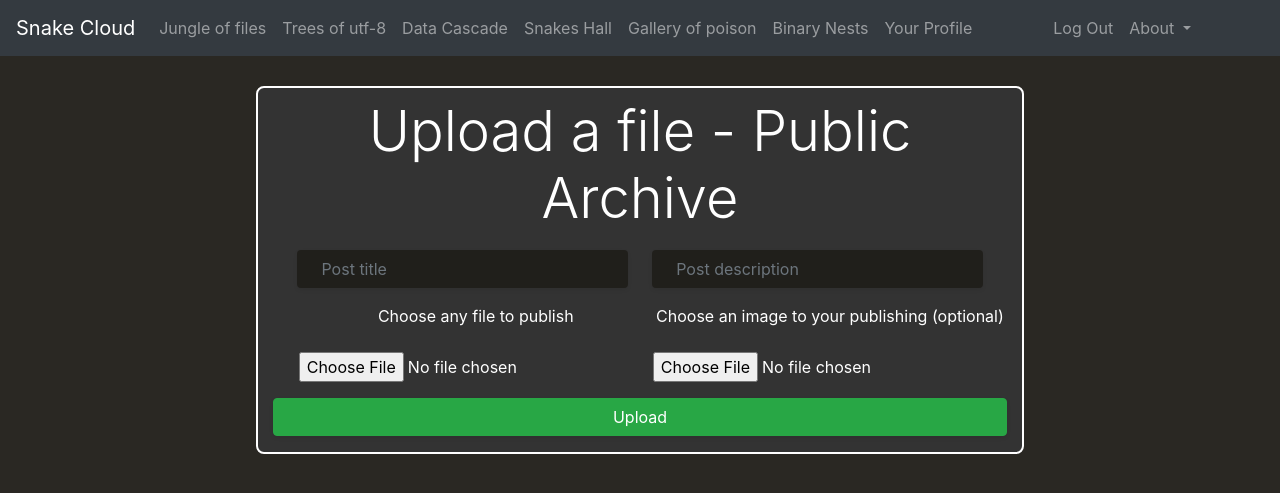
After one commit to KevBoyz/Snake-Cloud, a Django app: page /jungle/upload/ in a window 1280 px wide. The commit adds this page. Shown: the top 493 px of the page. Run offline with Django 4.2, Linux system fonts and the light colour scheme; a user stored in the database is signed in.

Commit message:
JOF upload template

```diff
--- a/SnakeCloud/jungle_of_files/urls.py
+++ b/SnakeCloud/jungle_of_files/urls.py
@@ -2,5 +2,6 @@ from django.urls import path
 from . import views
 
 urlpatterns = [
-    path('dashboard/', views.dashboard, name='register'),
+    path('dashboard/', views.dashboard, name='dashboard'),
+    path('upload/', views.upload, name='upload'),
 ]
--- a/SnakeCloud/jungle_of_files/views.py
+++ b/SnakeCloud/jungle_of_files/views.py
@@ -1,7 +1,17 @@
-from django.shortcuts import render
+from django.shortcuts import render, HttpResponse
 from django.contrib.auth.decorators import login_required
 
 
 @login_required(login_url='/auth/login/')
 def dashboard(request):
     return render(request, 'jungle/dashboard.html')
+
+
+@login_required(login_url='/auth/login/')
+def upload(request):
+    if request.method == 'POST':
+        title = request.POST.get('title')
+        description = request.POST.get('description')
+        return HttpResponse(f'{title} {description}')
+    elif request.method == 'GET':
+        return render(request, 'jungle/upload.html')
--- /dev/null
+++ b/SnakeCloud/templates/jungle/upload.html
@@ -0,0 +1,61 @@
+{% extends 'base.html' %}
+
+{% block 'head' %}
+    <style>
+        div, p, h3{
+            color: white
+        }
+        main, html{
+            background-color: #2a2823;
+        }
+        .dark{
+            background-color: #333;
+        }
+        .form-control{
+            background-color: #201f1b;
+            color: #218838;
+        }
+        .form-control:hover{
+            background-color: #242221;
+            color: #218838;
+        }
+        .form-control:focus{
+            background-color: #262423;
+            color: #218838;
+        }
+        #main{
+          width: 60%;
+          border: 2px white solid;
+          border-radius: .5em;
+        }
+        main{
+        padding-top: 30px;
+        }
+        .rounded-pill{
+          width: 45%;
+        }
+    </style>
+{% endblock %}
+
+{% block content %}
+<div class="container dark" id='main'>
+  <h1 style="text-align: center; padding: 10px 0 10px 0" class="display-4">Upload a file - Public Archive</h1>
+  <form method="POST"> {% csrf_token %}
+    <div class="form-group" style="display: flex;justify-content: space-evenly;">
+      <input type="text" name="title" placeholder="Post title" class="form-control rounded-pill border-0 shadow-sm px-4">
+      <input type="text" name="description" placeholder="Post description" class="form-control rounded-pill border-0 shadow-sm px-4">
+    </div>
+    <div class="form-group" style="display: flex;justify-content: space-between;padding-left:3.5%;">
+      <label style="width: 50%; text-align: center;">Choose any file to publish</label>
+      <label style="width: 50%; text-align: center;">Choose an image to your publishing (optional) </label>
+    </div>
+    <div class="form-group" style="display: flex;justify-content: space-between;padding-left:3.5%;">
+      <input type="file" name="upload_file" class="form-control-file" style="width:50%;" >
+      <input type="file" name="card_image" class="form-control-file" style="width:50%;">
+    </div>
+    <div class="form-group">
+      <button type="submit" class="btn btn-success btn-block mb-2 rounded-pill shadow-sm" style="width: 100%; margin:20p 0 10px 0x">Upload</button>
+    </div>
+  </form>
+</div>
+{% endblock %}
```
Also changed, not shown: SnakeCloud/templates/jungle/dashboard.html (+3 -24 lines), SnakeCloud/db.sqlite3.
